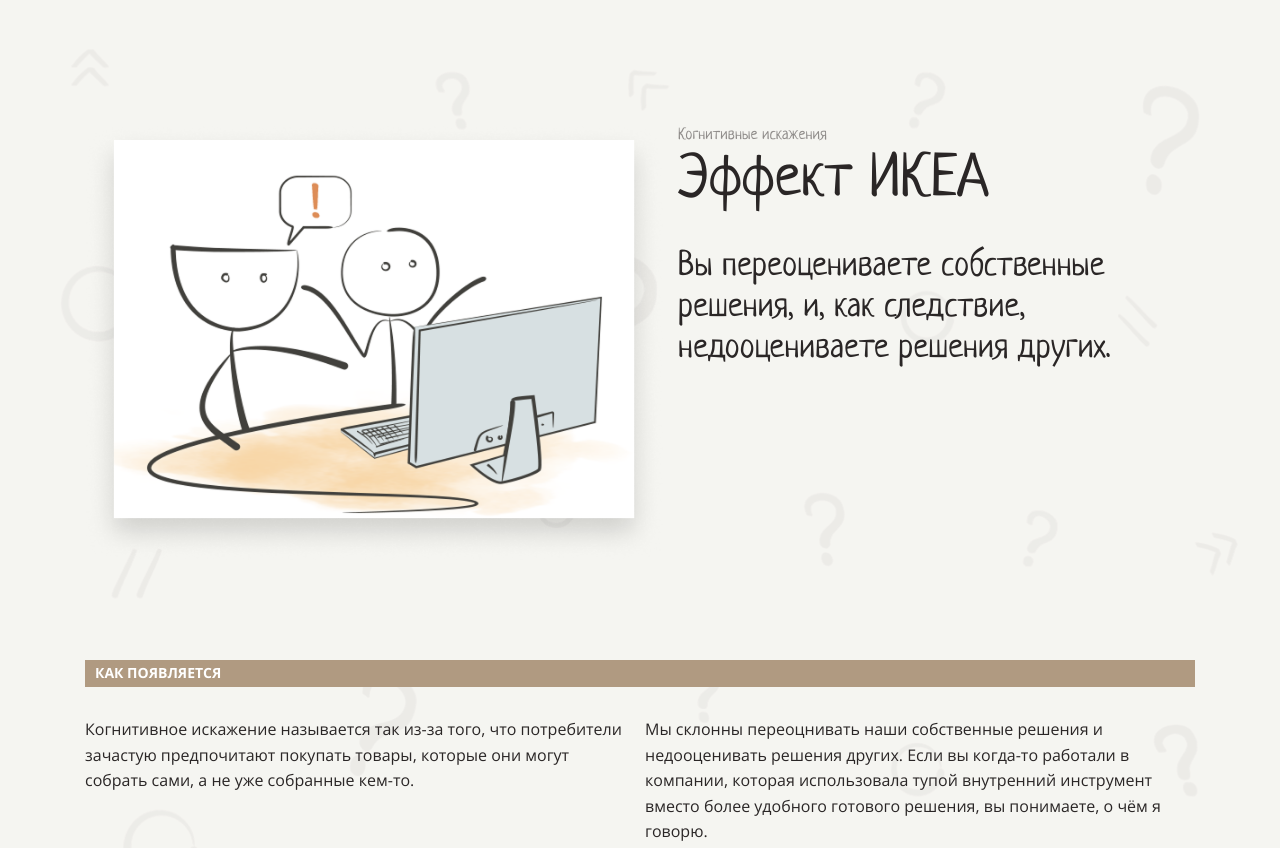
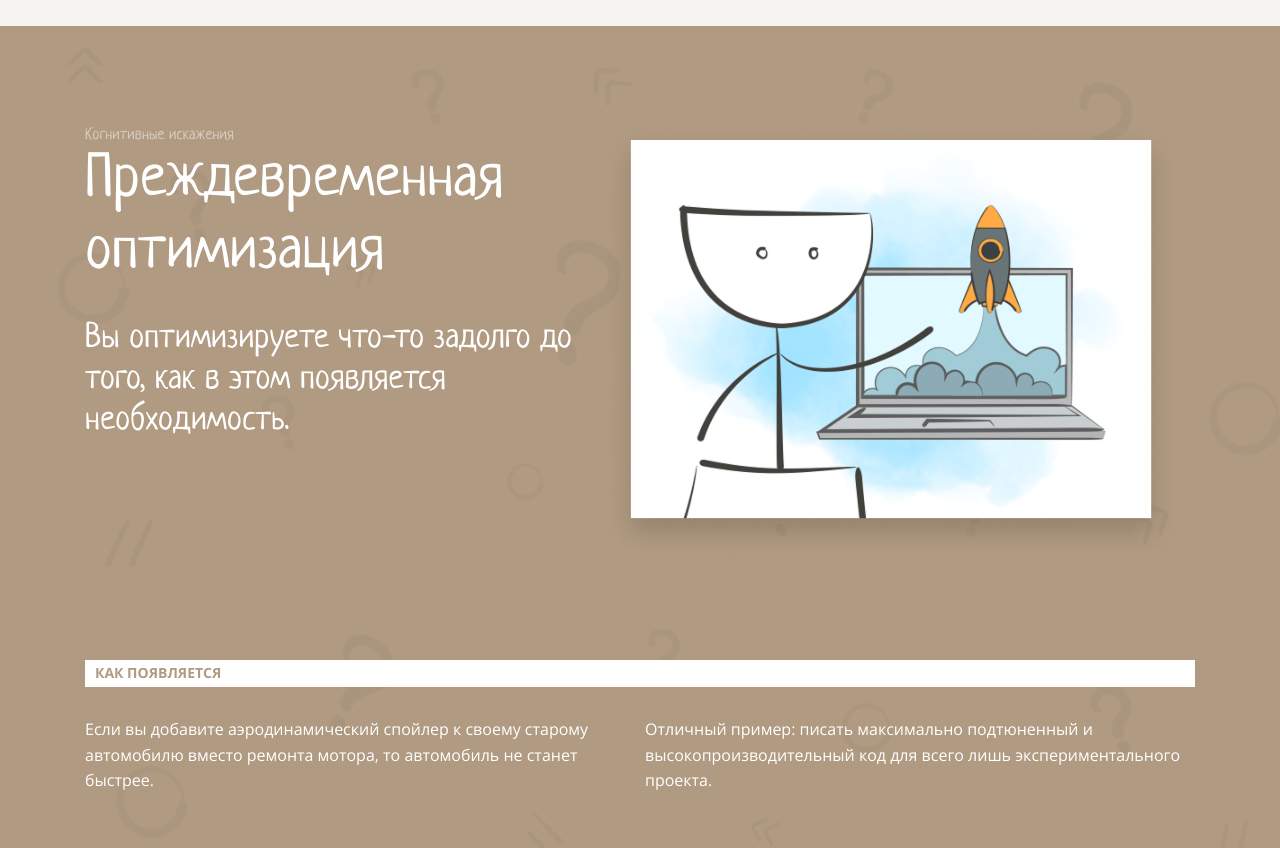
Before and after one commit to klixen5/layout-designer-project-58, a website: page index.html in a window 1280 px wide. Shown: the part 3620-4468 px from the top of the page. Drawn offline with Linux system fonts and the light colour scheme.

Commit message:
feat: add premature optimization page

```diff
--- a/index.html
+++ b/index.html
@@ -132,26 +132,27 @@
             </div>
           </header>
           <section class="ikea-effect-content">
-            <h5>Как появляется</h5>
+            <h5 class="block-header">Как появляется</h5>
             <p class="column">Когнитивное искажение называется так из-за того, что потребители зачастую предпочитают покупать товары, которые они могут собрать сами, а не уже собранные кем-то.</p>
             <p class="column">Мы склонны переоцнивать наши собственные решения и недооценивать решения других. Если вы когда-то работали в компании, которая использовала тупой внутренний инструмент вместо более удобного готового решения, вы понимаете, о чём я говорю.</p>
           </section>
         </article>
       </section>
-      <section id="ikea-effect">
+
+      <section id="premature-optimization">
         <article class="box">
           <header class="ikea-effect-header mb-100">
-            <img src="/images/persons.png" alt="Декоративная картинка" width="578" height="434" />
             <div class="w-502">
-              <p class="text-secondary font-neucha font-24 ln-12">Когнитивные искажения</p>
-              <h2 class="mb-30">Эффект ИКЕА</h2>
-              <p class="font-neucha text-34 ln-12">Вы переоцениваете собственные решения, и, как следствие, недооцениваете решения других.</p>
+              <p class="text-secondary-light font-neucha font-24 ln-12">Когнитивные искажения</p>
+              <h2 class="mb-30 text-white">Преждевременная оптимизация</h2>
+              <p class="font-neucha text-34 ln-12 text-white">Вы оптимизируете что-то задолго до того, как в этом появляется необходимость.</p>
             </div>
+            <img src="/images/laptop.png" alt="Декоративная картинка" width="578" height="434" />
           </header>
           <section class="ikea-effect-content">
-            <h5>Как появляется</h5>
-            <p class="column">Когнитивное искажение называется так из-за того, что потребители зачастую предпочитают покупать товары, которые они могут собрать сами, а не уже собранные кем-то.</p>
-            <p class="column">Мы склонны переоцнивать наши собственные решения и недооценивать решения других. Если вы когда-то работали в компании, которая использовала тупой внутренний инструмент вместо более удобного готового решения, вы понимаете, о чём я говорю.</p>
+            <h5 class="block-header text-brown bg-white">Как появляется</h5>
+            <p class="column text-white">Если вы добавите аэродинамический спойлер к своему старому автомобилю вместо ремонта мотора, то автомобиль не станет быстрее.</p>
+            <p class="column text-white">Отличный пример: писать максимально подтюненный и высокопроизводительный код для всего лишь экспериментального проекта.</p>
           </section>
         </article>
       </section>
--- a/src/styles/style.css
+++ b/src/styles/style.css
@@ -180,7 +180,6 @@
   background-image: url("/images/background.png");
   background-repeat: no-repeat;
   background-size: cover;
-  opacity: 0.9;
   z-index: -1;
 }
 
@@ -196,7 +195,7 @@
   gap: 30px 20px;
 }
 
-.ikea-effect-content h5 {
+.block-header {
   width: 100%;
   padding: 5px 10px;
   font-family: "Open Sans";
@@ -204,6 +203,21 @@
   text-transform: uppercase;
   color: var(--color-white);
   background-color: var(--color-brown);
+}
+
+#premature-optimization {
+  position: relative;
+}
+
+#premature-optimization::before {
+  content: "";
+  position: absolute;
+  inset: 0;
+  background-color: var(--color-brown);
+  background-image: url("/images/background.png");
+  background-repeat: no-repeat;
+  background-size: cover;
+  z-index: -1;
 }
 
 .d-inline-block {
@@ -250,6 +264,18 @@
   color: var(--color-dark-transparent);
 }
 
+.text-secondary-light {
+  color: var(--color-white-transparent);
+}
+
+.text-white {
+  color: var(--color-white);
+}
+
+.text-brown {
+  color: var(--color-brown);
+}
+
 .text-34 {
   font-size: 34px;
 }
@@ -278,6 +304,10 @@
   line-height: 1.2;
 }
 
+.bg-white {
+  background-color: var(--color-white);
+}
+
 .drop-shadow {
   filter: drop-shadow(0 16px 32px rgba(0 0 0 / 15%));
 }
```
Also changed, not shown: images/laptop.png (added), 1 other file.
